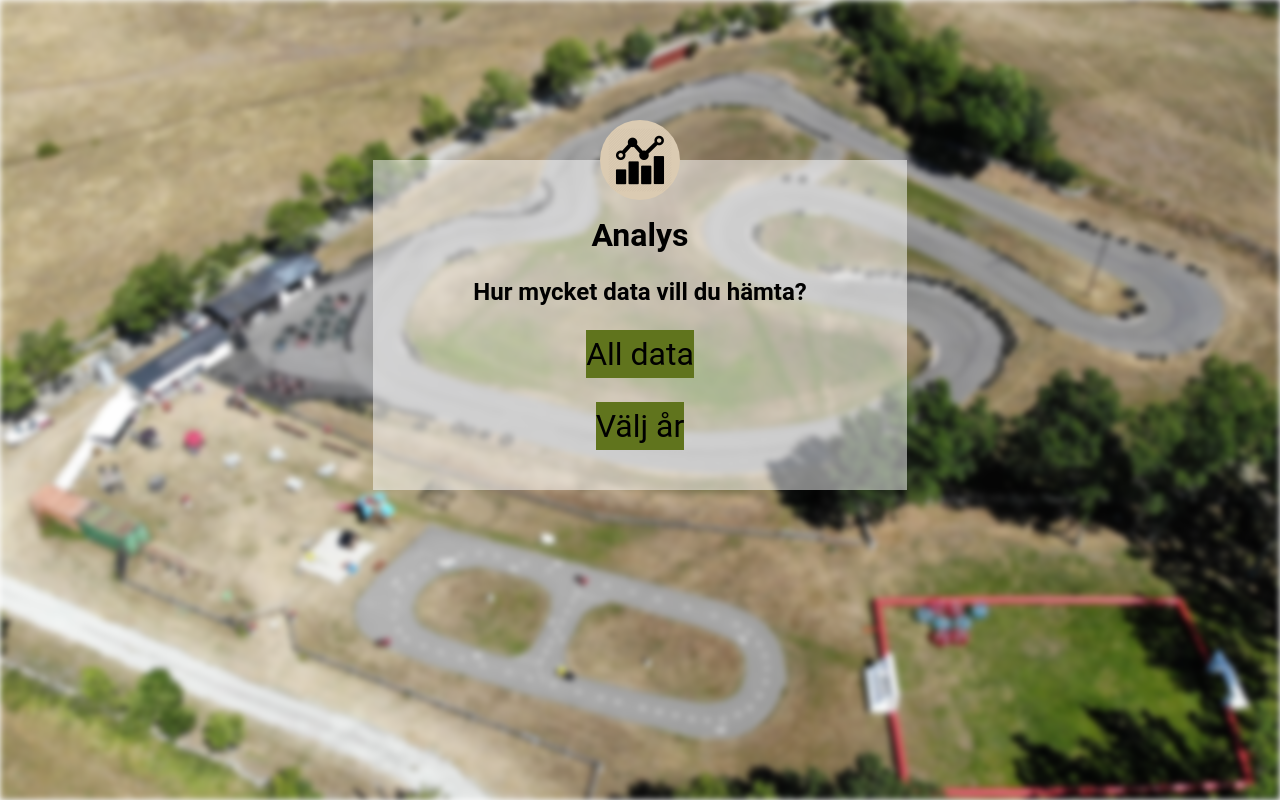
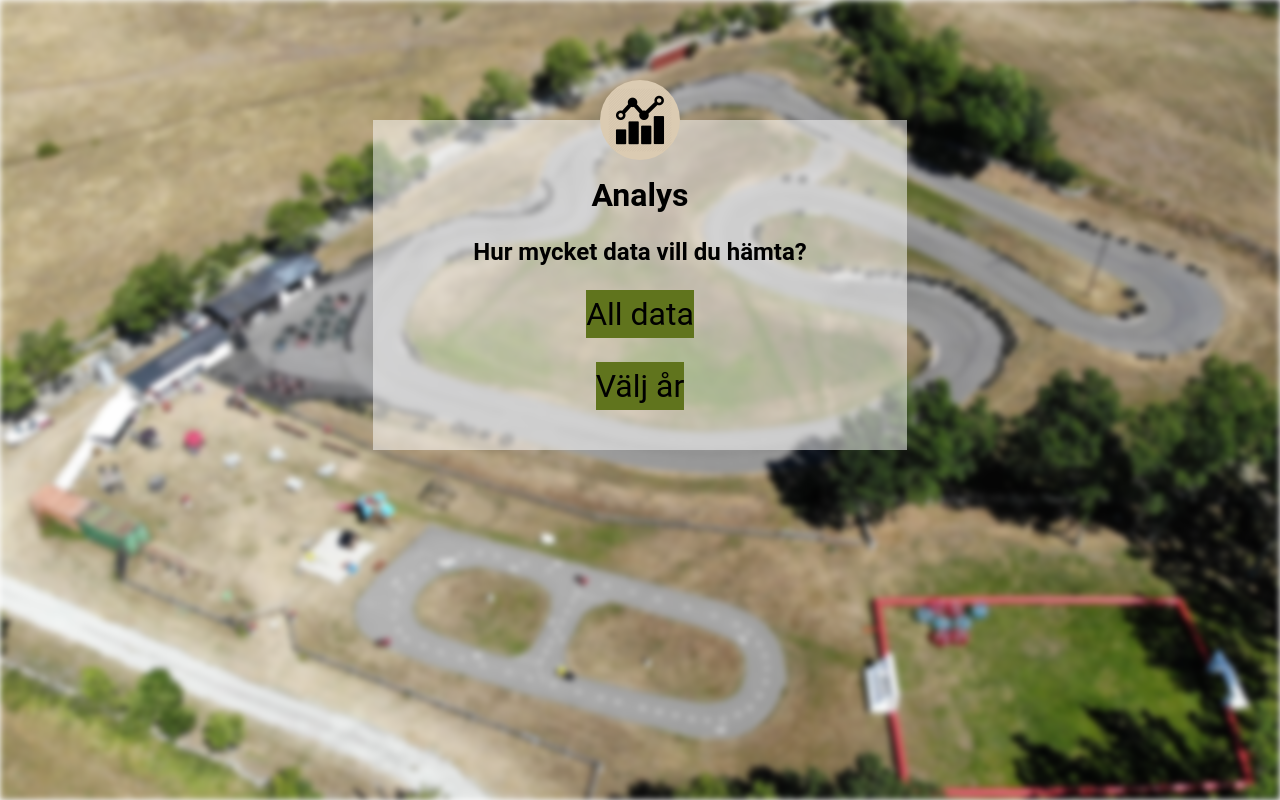
Before and after one commit to Foxmaner/gokartBooking, a PHP site: page /html/analyticsPage/analyticsPage.php in a window 1280 px wide. Run offline with PHP 8.4, Linux system fonts and the light colour scheme; a user stored in the database is signed in.

Commit message:
0.9.5.5[AnalyticsPage] Changes -Better style -Better looking CSS code

```diff
--- a/html/analyticsPage/analyticsContentPage.php
+++ b/html/analyticsPage/analyticsContentPage.php
@@ -36,7 +36,7 @@
 
   </div>
   <div id="kartPieChart" class="col-4 col-m-4 sectionWindow"></div>
-  <div style="clear:both"></div>
+  <div id="endFiller"></div>
   <?php
   echo "<script>";
   require "../../js/analyticsScript/analyticsChartScript.js";
--- a/style/analyticsStyle/analyticsStyle.css
+++ b/style/analyticsStyle/analyticsStyle.css
@@ -7,12 +7,13 @@
   border-collapse: collapse;
 }
 
-html{
-  margin:0px;
-  padding:0px;
-  width:100%;
+html {
+  margin: 0px;
+  padding: 0px;
+  width: 100%;
 }
-body{
+
+body {
   width: 100%;
   min-height: 100vh;
   margin-top: 0;
@@ -22,13 +23,13 @@ body{
 /* --*/
 /* Wrapper*/
 /* --*/
-.wrapper{
+.wrapper {
   width: auto;
   height: auto;
   float: left;
 }
 
-.title{
+.title {
   position: relative;
   bottom: 3vh;
   float: left;
@@ -36,104 +37,102 @@ body{
 
 /* Zoom in/Zoom out animation */
 @keyframes breath {
-0%   { background-size: auto 110%; }
-50% { background-size: auto 120%; }
-100% { background-size: auto 110%; }
+  0% {
+    background-size: auto 110%;
   }
 
-#analyticsBackground{
+  50% {
+    background-size: auto 120%;
+  }
+
+  100% {
+    background-size: auto 110%;
+  }
+}
+
+#analyticsBackground {
   height: 100%;
   width: 100%;
   position: fixed;
-
   /*animation: breath 30s ease-in-out infinite;*/
   /* Links to the picture */
   background-image: url("../../media/pictures/topdownView.JPG");
-
   /* Add the blur effect */
   filter: blur(3px);
   -webkit-filter: blur(3px);
-
   /* Center and scale the image nicely */
   background-repeat: no-repeat;
   background-size: cover;
   top: 0;
-
   z-index: -1;
-
-
 }
 
-
-.sectionWindow{
+.sectionWindow {
   padding-top: 1vh;
   padding-bottom: 1vh;
 }
 
-#analyticsSection{
-  background-color: rgb(255,255,255,0.5);
-
-  padding-bottom: 1vh;
-
+#analyticsSection {
+  background-color: rgb(255, 255, 255, 0.5);
   text-align: center;
-
-
-
   margin: auto;
-  margin-top: 20vh;
+  margin-top: 15vh;
+  max-height: 80vh;
 }
 
-#analyticsTitleIcon{
+#analyticsTitleIcon {
   background-image: url("../../media/icons/analyticsIcon.PNG");
   /* Center and scale the image nicely */
   background-repeat: no-repeat;
   background-size: 80% auto;
   background-position: center;
-  background-color: rgb(219,203,178);
+  background-color: rgb(219, 203, 178);
   width: 10vh;
   height: 10vh;
   border-radius: 50%;
-
   float: none;
-  margin:0px auto;
-
+  margin: 0px auto;
   position: relative;
   bottom: 5vh;
+}
 
-
-}
-#weatherForecastChart{
-float: left;
-
-}
-#getWeatherWindow{
-  float: left;
-  display: none;
-  min-height: 30vh;
-}
-#kartPieChart{
+#weatherForecastChart {
   float: left;
 }
 
-.dataButton{
-  background-color: rgb(96,116,29);
+#getWeatherWindow {
+  float: left;
+  display: none;
+  height: 100%;
+}
+
+#kartPieChart {
+  float: left;
+}
+
+.dataButton {
+  background-color: rgb(96, 116, 29);
   height: 3rem;
   font-size: 2rem;
   margin-top: 3vh;
 }
-.weatherText{
+
+.weatherText {
   display: inline;
 }
-.weatherOutput{
+
+.weatherOutput {
   display: inline;
 }
-#getWeatherButton{
-  background-color: rgb(96,116,29);
+
+#getWeatherButton {
+  background-color: rgb(96, 116, 29);
   height: auto;
   font-size: 2rem;
   width: 80%;
 }
-#inputWeatherDate{
+
+#inputWeatherDate {
   width: 80%;
   text-align: center;
 }
@@ -246,12 +245,23 @@ float: left;
     width: 100%;
   }
 
-  .sectionWindow{
-    border:0;
-  }
-  #getWeatherWindow{
-    border-left: 2px solid grey;
-    border-right: 2px solid grey;
+  .sectionWindow {
+    border: 0;
   }
 
+  #getWeatherWindow {
+    border-right: 2px solid grey;
+    border-left: 2px solid grey;
+    height: 100%;
   }
+
+  #endFiller {
+    clear: both;
+    margin: 0;
+    width: 100%;
+    padding: 0;
+    margin-top: 1vh;
+    height: 1vh;
+    float: none;
+  }
+}
```
Lines whose indentation alone changed are shown as unchanged.
